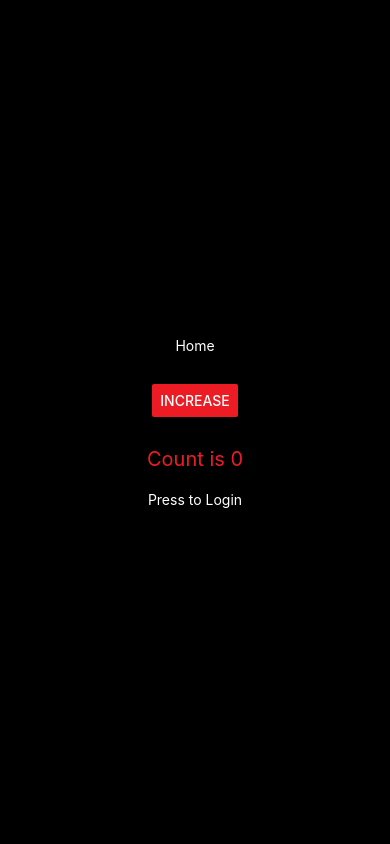
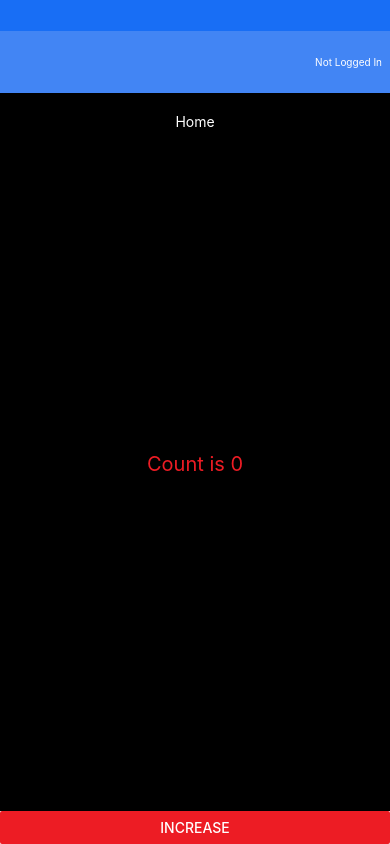
Before and after one commit to ashfaqnisar/React-Native-Hello-World, a React Native app: screen / in a window 390 px wide. Built offline with nearby package versions, Linux system fonts and the light colour scheme.

Commit message:
Updated the code for flex's

```diff
--- a/app/components/Header.js
+++ b/app/components/Header.js
@@ -1,15 +1,36 @@
 import React, {useState} from 'react';
-import {View, Text} from "react-native";
+import {View, Text,StyleSheet} from "react-native";
 
 const Header = (props) => {
     const [isLoggedIn, setIsLoggedIn] = useState(false);
     const toggleUser = () => {
         setIsLoggedIn(!isLoggedIn)
     }
+    const styles= StyleSheet.create({
+        statusbar:{
+            flex:0.4,
+            backgroundColor: "#186ef5"
+        },
+        headerView:{
+            flex:0.8,
+            justifyContent:"center",
+            backgroundColor:"#4285f4"
+        },
+        headerText:{
+            color:"white",
+            fontSize:10,
+            textAlign:"right",
+            paddingEnd:8
+        }
+    })
     return (
-        <View >
-            <Text style={{color:"white", marginTop:20}} onPress={toggleUser}>{isLoggedIn ? 'User' : props.message}</Text>
-        </View>
+        <>
+            <View style={styles.statusbar}/>
+            <View style={styles.headerView}>
+                <Text style={styles.headerText} onPress={toggleUser}>{isLoggedIn ? 'User' : props.message}</Text>
+            </View>
+        </>
+
     );
 };
 
--- a/app/views/Home.js
+++ b/app/views/Home.js
@@ -5,7 +5,7 @@ import Header from "../components/Header";
 
 const styles = StyleSheet.create({
     container: {
-        flex: 1,
+        flex: 8.8,
         padding: 20,
         justifyContent: "center",
         alignItems: "center",
@@ -20,13 +20,15 @@ const Home = () => {
         setCount(count + 1);
     }
     return (
-        <View style={styles.container}>
-            <Text style={{color: "white", marginBottom: 30}}>Home</Text>
-            <Button style={{}} color={"#ed1c24"}
+        <>
+            <Header message={"Not Logged In"}/>
+            <View style={styles.container}>
+                <Text style={{flex:1, color: "white"}}>Home</Text>
+                <Text style={{flex:1,fontSize: 20, color: "#ed1c24"}}>Count is {count}</Text>
+            </View>
+            <Button color={"#ed1c24"}
                     onPress={increaseTheCount} title={"Increase"}/>
-            <Text style={{fontSize: 20, color: "#ed1c24", marginTop: 30}}>Count is {count}</Text>
-            <Header message={"Press to Login"}/>
-        </View>
+        </>
     );
 };
 
```
